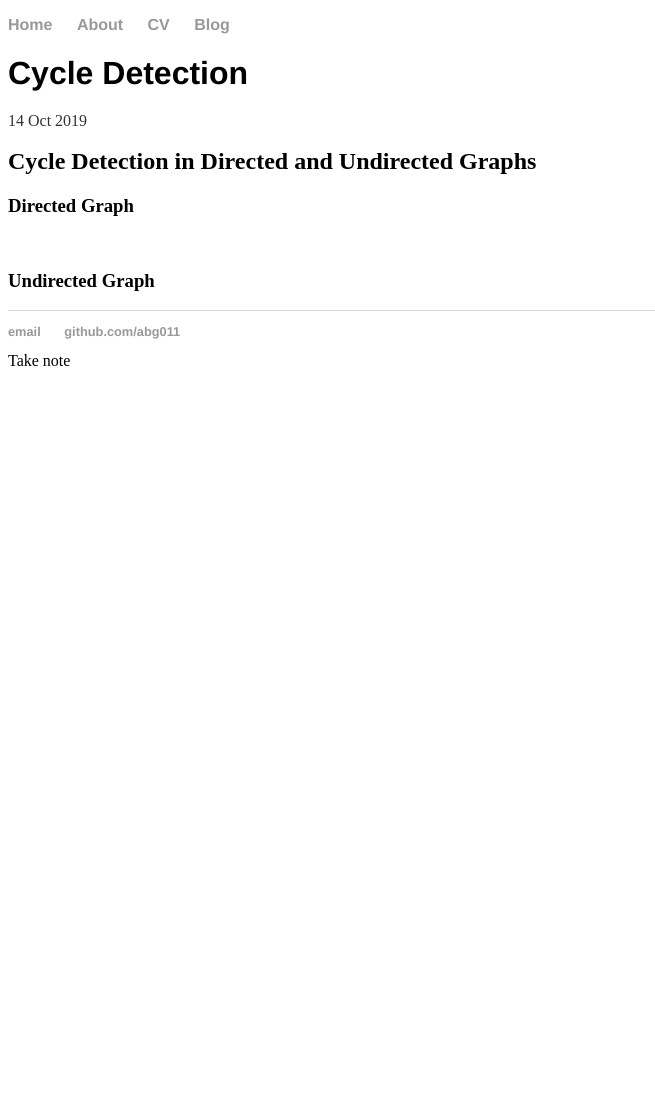
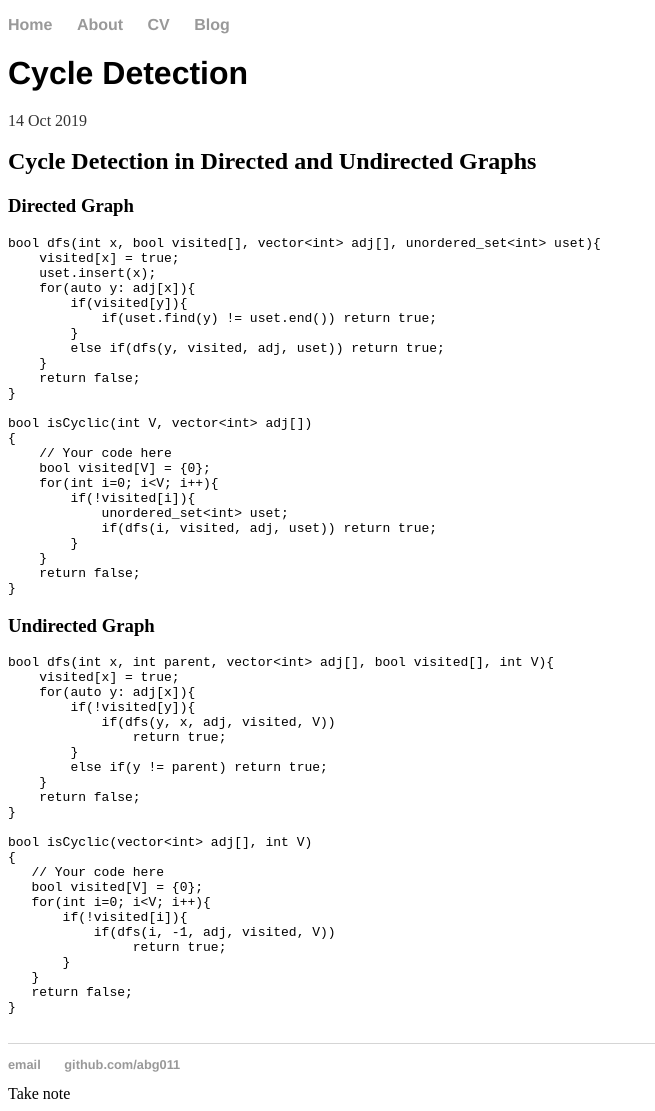
Before and after one commit to abhigupta543/abg011.github.io, a Jekyll site: the page built from _posts/2019-10-14-Cycle-Detection.md, in a window 1280 px wide. Shown: the whole page, without its empty margins (0-655 px from the left). Built offline with Jekyll 4.4.1, drawn with Linux system fonts in a browser that asks for light colours; before the commit the page ends 900 px from its top, so only the background shows below that.

Commit message:
Update 2019-10-14-Cycle-Detection.md

````diff
--- a/_posts/2019-10-14-Cycle-Detection.md
+++ b/_posts/2019-10-14-Cycle-Detection.md
@@ -7,8 +7,60 @@ date: 2019-10-14
 ## Cycle Detection in Directed and Undirected Graphs
 
 ### Directed Graph
+
 ```
+bool dfs(int x, bool visited[], vector<int> adj[], unordered_set<int> uset){
+    visited[x] = true;
+    uset.insert(x);
+    for(auto y: adj[x]){
+        if(visited[y]){
+            if(uset.find(y) != uset.end()) return true;
+        }
+        else if(dfs(y, visited, adj, uset)) return true;
+    }
+    return false;
+}
 
+bool isCyclic(int V, vector<int> adj[])
+{
+    // Your code here
+    bool visited[V] = {0};
+    for(int i=0; i<V; i++){
+        if(!visited[i]){
+            unordered_set<int> uset;
+            if(dfs(i, visited, adj, uset)) return true;
+        }
+    }
+    return false;
+}
 ```
 
 ### Undirected Graph
+
+```
+bool dfs(int x, int parent, vector<int> adj[], bool visited[], int V){
+    visited[x] = true;
+    for(auto y: adj[x]){
+        if(!visited[y]){
+            if(dfs(y, x, adj, visited, V))
+                return true;
+        }
+        else if(y != parent) return true;
+    }
+    return false;
+}
+
+bool isCyclic(vector<int> adj[], int V)
+{
+   // Your code here
+   bool visited[V] = {0};
+   for(int i=0; i<V; i++){
+       if(!visited[i]){
+           if(dfs(i, -1, adj, visited, V))
+                return true;
+       }
+   }
+   return false;
+}
+
+```
````
